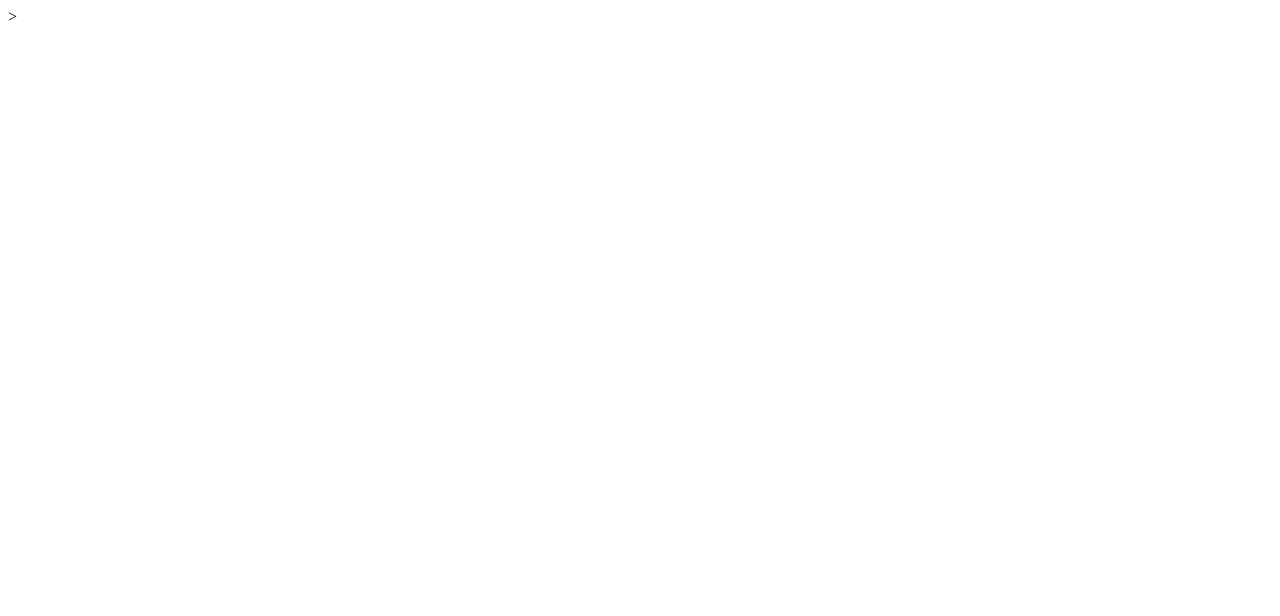
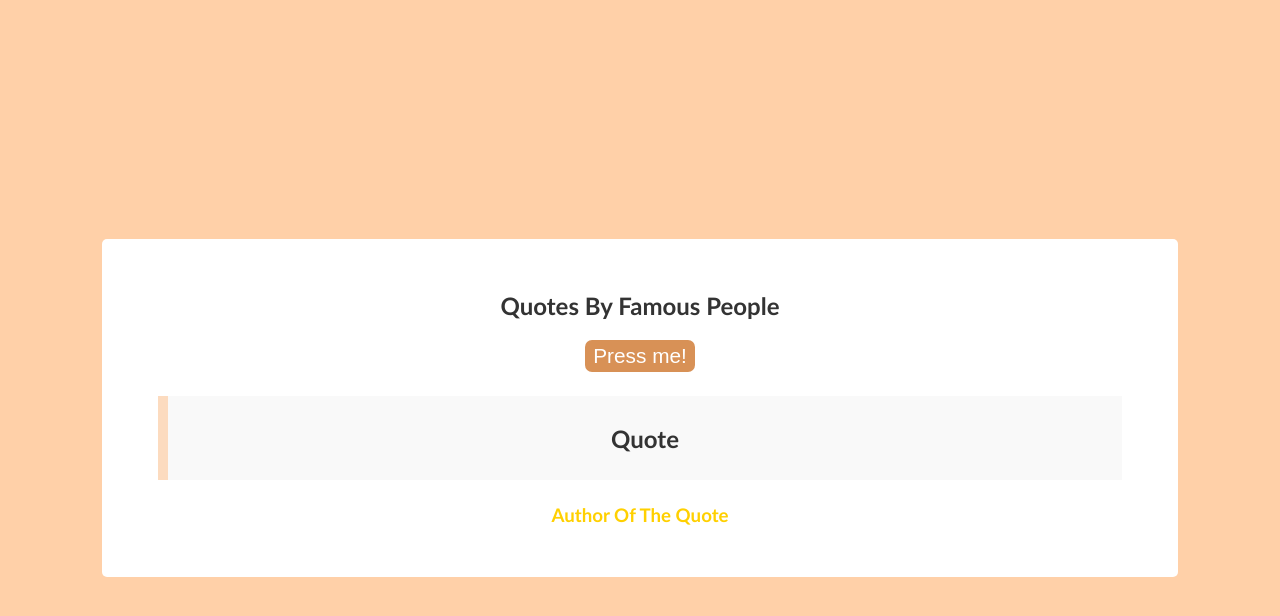
Before and after one commit to ShowMeTheGita/basicjs-quote-grabber, a plain HTML site: page index.html in a window 1280 px wide. Drawn offline with Linux system fonts and the light colour scheme.

Commit message:
added styling

```diff
--- a/index.html
+++ b/index.html
@@ -9,7 +9,14 @@
     </head>
 
     <body>
->
+        <div class="container">
+            <h2>quotes by famous people</h2>
+            <button type="button" id='quoteBtn'>Press me!</button>
+            <blockquote>
+                <h2 id="quote">quote</h2>
+            </blockquote>
+            <h3 id="quoteAuthor">author of the quote</h3>
+        </div>
     </body>
 
 
--- a/script.js
+++ b/script.js
@@ -0,0 +1,10 @@
+const quotes = [
+    {
+        name : 'Test name1',
+        quote : 'Test quote1'
+    },
+    {
+        name : 'Test name2',
+        quote : 'Test quote2'
+    }
+];
--- a/styles.css
+++ b/styles.css
@@ -0,0 +1,44 @@
+body {
+    min-height: 100vh;
+    display: flex;
+    align-items: center;
+    justify-content: center;
+    background: #ffd0a8;
+    color: #333;
+    font-family: 'calibri', sans-serif;
+    font-weight: 400;
+    text-transform: capitalize;
+}
+
+.container {
+    text-align: center;
+    padding: 2rem;
+    border-radius: 5px;
+    background-color: #fff;
+    flex: 0 0 80%;
+}
+
+#quoteBtn {
+    border: none;
+    color: #fff;
+    background: #d89156;
+    font-size: 1.3rem;
+    padding: 0.25rem 0.5rem;
+    border-radius: 7px;
+    cursor: pointer;
+}
+
+#quoteBtn:hover {
+    color: black;
+}
+
+blockquote {
+    background: #f9f9f9;
+    border-left: 10px solid #fcdbbf;
+    margin: 1.5rem;
+    padding: 0.5rem;
+}
+
+#quoteAuthor {
+    color: #ffd000;
+}
```
